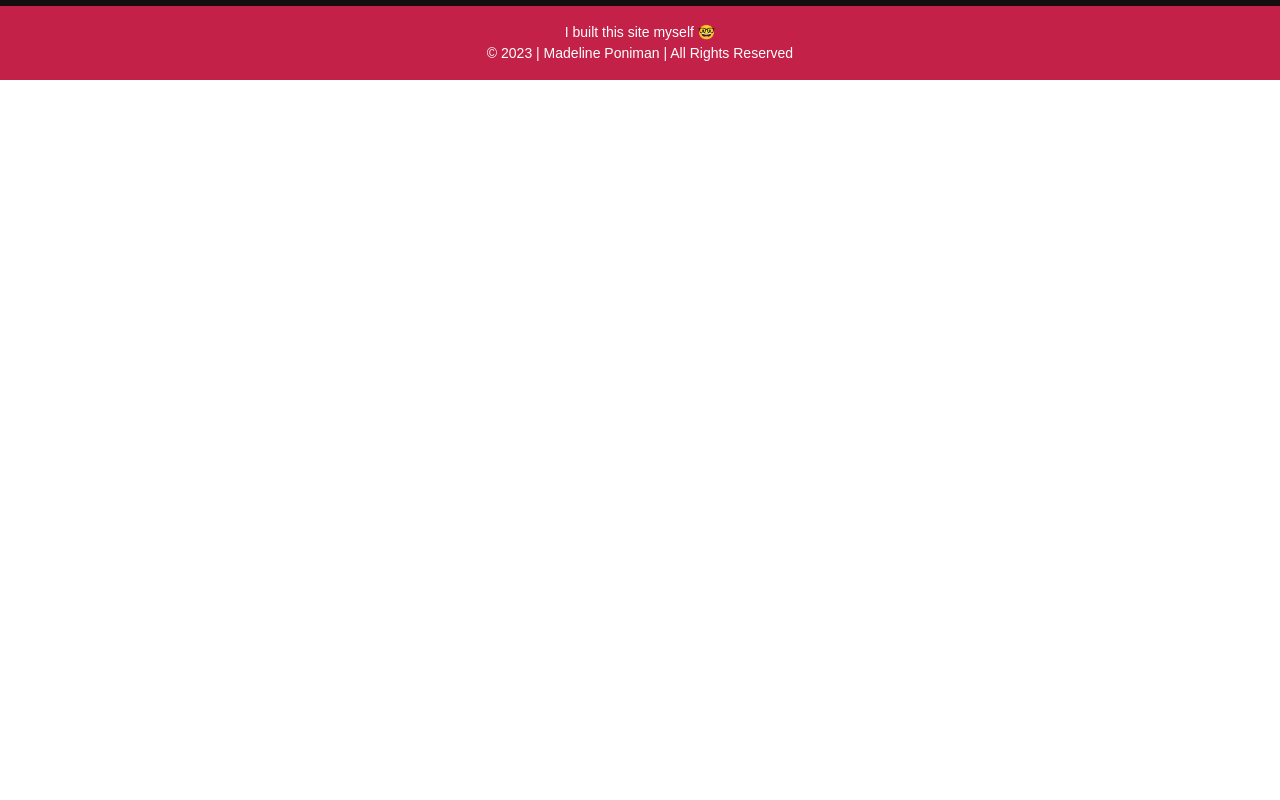
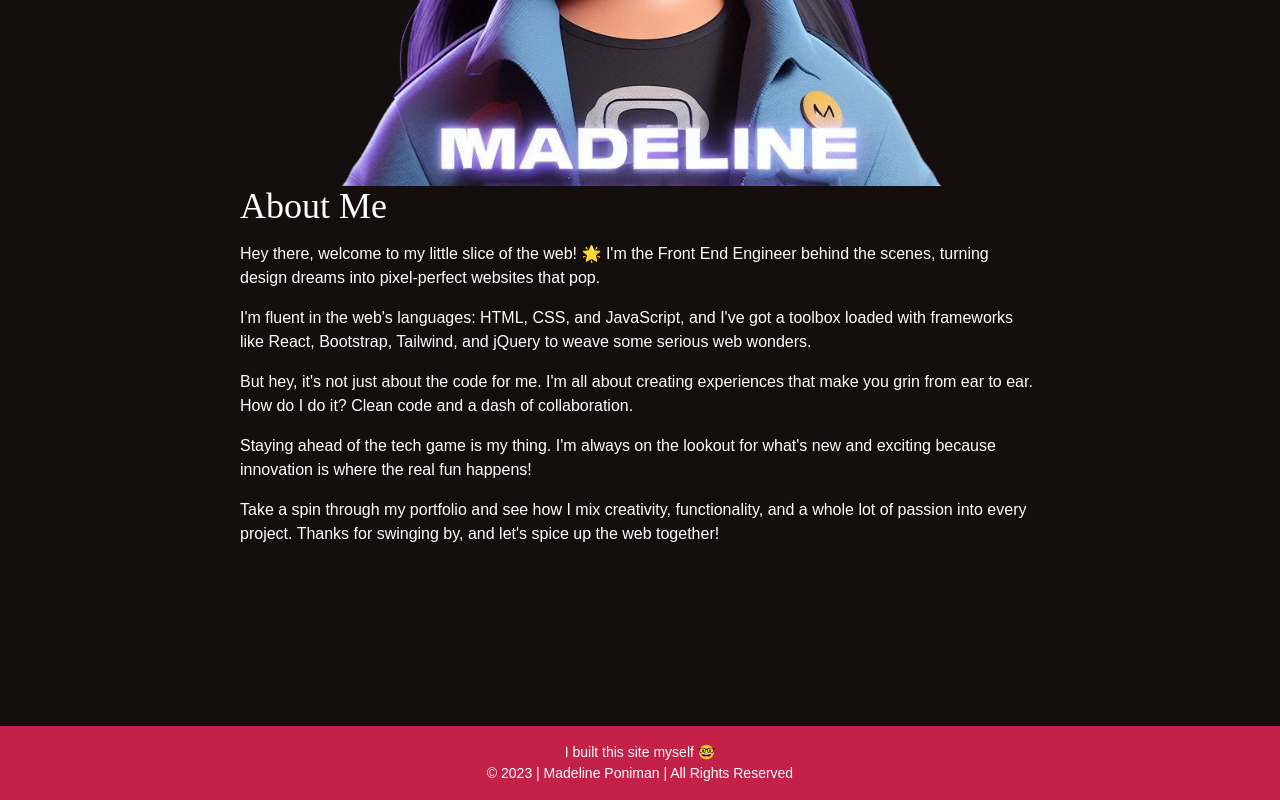
Before and after one commit to joanmadeline/portfolio, a React (Create React App) app: page /about in a window 1280 px wide. Shown: the part 794-1594 px from the top of the page. Before the commit the page ends 874 px from the top, so only its background shows below. Built offline with nearby package versions, Linux system fonts and the light colour scheme.

Commit message:
add about me content

```diff
--- a/src/pages/about.js
+++ b/src/pages/about.js
@@ -1,13 +1,45 @@
 import React from "react";
+import AboutImg from "../assets/about-img.png";
 
 const About = () => {
   return (
     <div className="page">
       <div className="page-content">
         <div className="container m-auto px-10 py-20 sm:px-10 md:px-12 lg:px-24 xl:px-60">
-                    <div className="grid grid-cols-1 gap-8">
+          <div className="flex flex-wrap">
+            <img src={AboutImg} alt="Disney AI" />
+            <div className="grid gap-4 ">
               <h1 className="title grid">About Me</h1>
-                        <p>Lorem ipsum dolor sit amet, consectetur adipiscing elit, sed do eiusmod tempor incididunt ut labore et dolore magna aliqua. A cras semper auctor neque vitae tempus quam. In nulla posuere sollicitudin aliquam ultrices sagittis orci. Mauris a diam maecenas sed enim ut sem. Euismod elementum nisi quis eleifend quam. Quam elementum pulvinar etiam non quam lacus suspendisse faucibus interdum. Potenti nullam ac tortor vitae purus faucibus ornare. Sagittis orci a scelerisque purus semper eget duis at tellus. Lacus sed viverra tellus in. Sagittis purus sit amet volutpat. Tempor orci dapibus ultrices in. Nisl purus in mollis nunc sed id. In massa tempor nec feugiat nisl pretium fusce. Tellus integer feugiat scelerisque varius. Vitae turpis massa sed elementum tempus egestas sed sed. Donec massa sapien faucibus et molestie ac feugiat. Non consectetur a erat nam at lectus urna duis. Semper risus in hendrerit gravida rutrum.</p>
+              <p>
+                Hey there, welcome to my little slice of the web! 🌟 I'm the
+                Front End Engineer behind the scenes, turning design dreams into
+                pixel-perfect websites that pop.
+              </p>
+              <p>
+                I'm fluent in the web's languages: HTML, CSS, and JavaScript,
+                and I've got a toolbox loaded with frameworks like React,
+                Bootstrap, Tailwind, and jQuery to weave some serious web
+                wonders.
+              </p>
+              <p>
+                But hey, it's not just about the code for me. I'm all about
+                creating experiences that make you grin from ear to ear. How do
+                I do it? Clean code and a dash of collaboration.
+              </p>
+              <p>
+                Staying ahead of the tech game is my thing. I'm always on the
+                lookout for what's new and exciting because innovation is where
+                the real fun happens!
+              </p>
+              <p>
+                Take a spin through my portfolio and see how I mix creativity,
+                functionality, and a whole lot of passion into every project.
+                Thanks for swinging by, and let's spice up the web together!
+              </p>
+            </div>
+            <div className="grid gap-4">
+
+            </div>
           </div>
         </div>
       </div>
--- a/src/pages/home.js
+++ b/src/pages/home.js
@@ -13,7 +13,7 @@ const About = () => {
                 <div className="hero">
                     <div className="home-box px-4 sm:px-8 md:px-4 lg:px-24 xl:px-60">
                         <h1 className='text-red text-6xl md:text-7xl'>MADELINE PONIMAN</h1>
-                        <h2 className='text-white text-4xl md:text-5xl font-medium'>FRONTEND DEVELOPER</h2>
+                        <h2 className='text-white text-4xl md:text-5xl font-medium'>FRONTEND ENGINEER</h2>
                     </div>
                 </div>
             {/* </div> */}
```
Also changed, not shown: src/assets/about-img.jpg (added), src/assets/about-img.png (added). Lines whose indentation alone changed are shown as unchanged.
